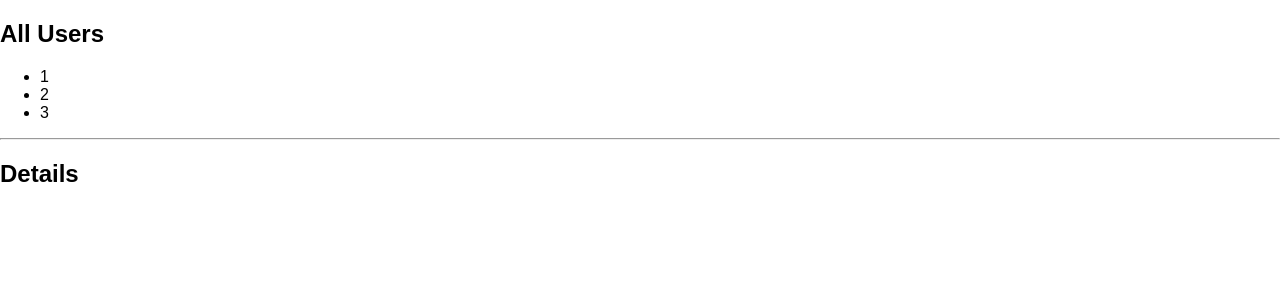
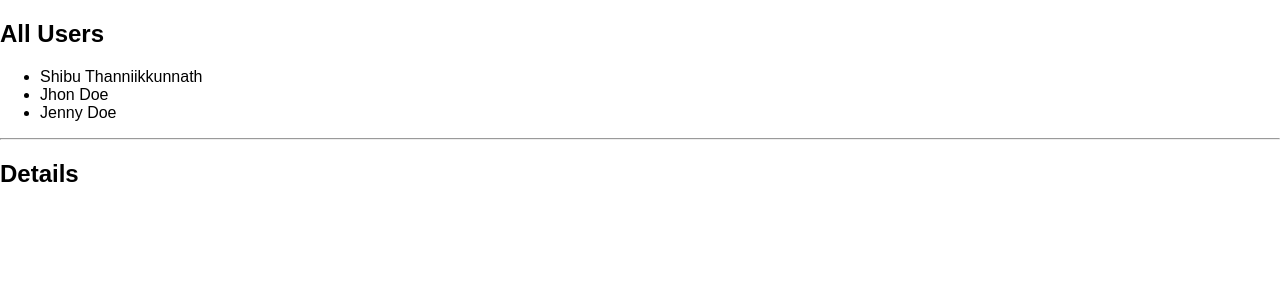
Before and after one commit to shibut12/users-rect-app, a React (Create React App) app: page / in a window 1280 px wide. Shown: the top 300 px of the page. Built offline with nearby package versions, Linux system fonts and the light colour scheme.

Commit message:
Rendered user list from store

```diff
--- a/src/containers/user-list.js
+++ b/src/containers/user-list.js
@@ -3,12 +3,17 @@ import {bindActionCreators} from 'redux';
 import {connect} from 'react-redux';
 
 class UserList extends Component{
+    createListItems(){
+        return this.props.users.map((user)=>{
+            return (
+                <li key={user.id}>{user.first} {user.last}</li>
+            );
+        });
+    }
     render(){
         return(
             <ul>
-                <li>1</li>
-                <li>2</li>
-                <li>3</li>
+                {this.createListItems()}
             </ul>
         );
     }
```
